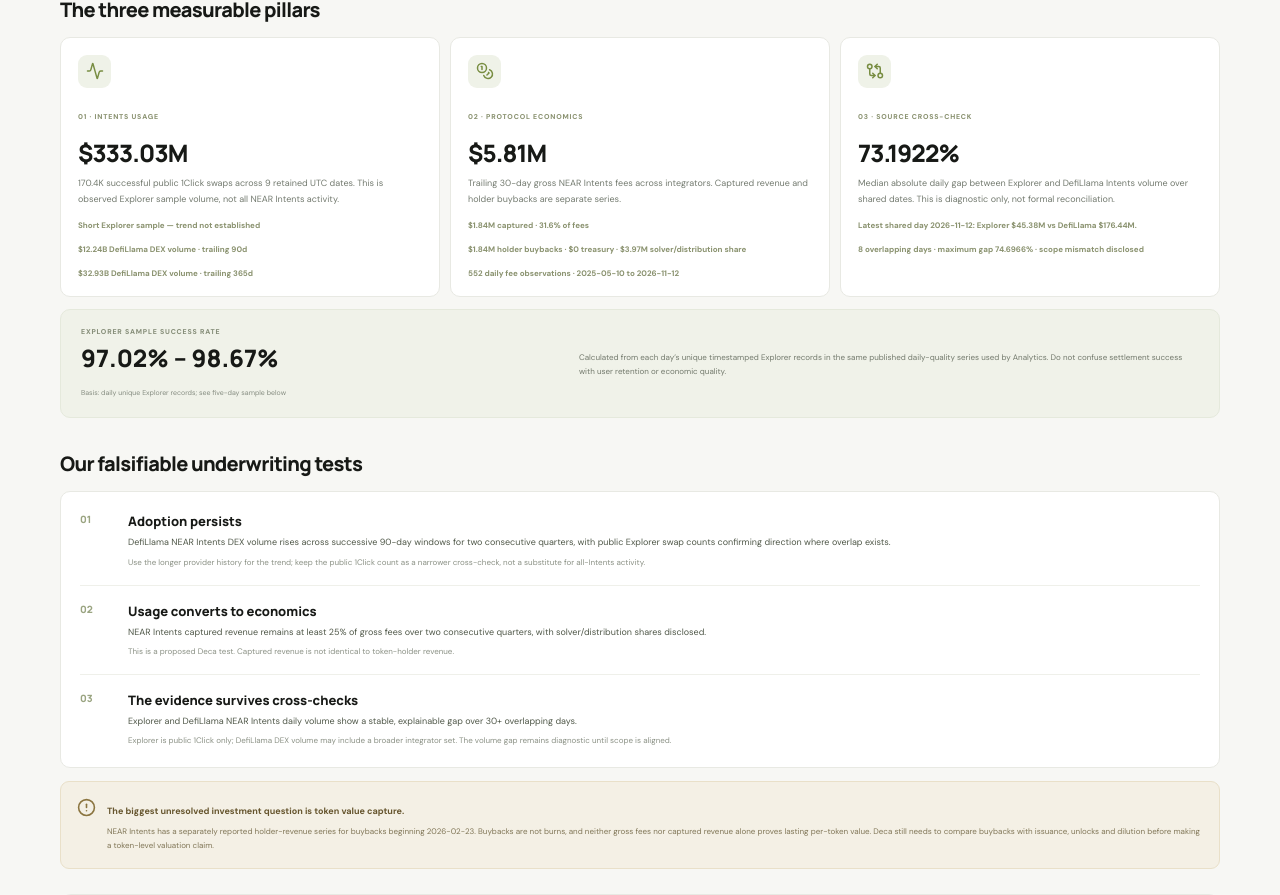
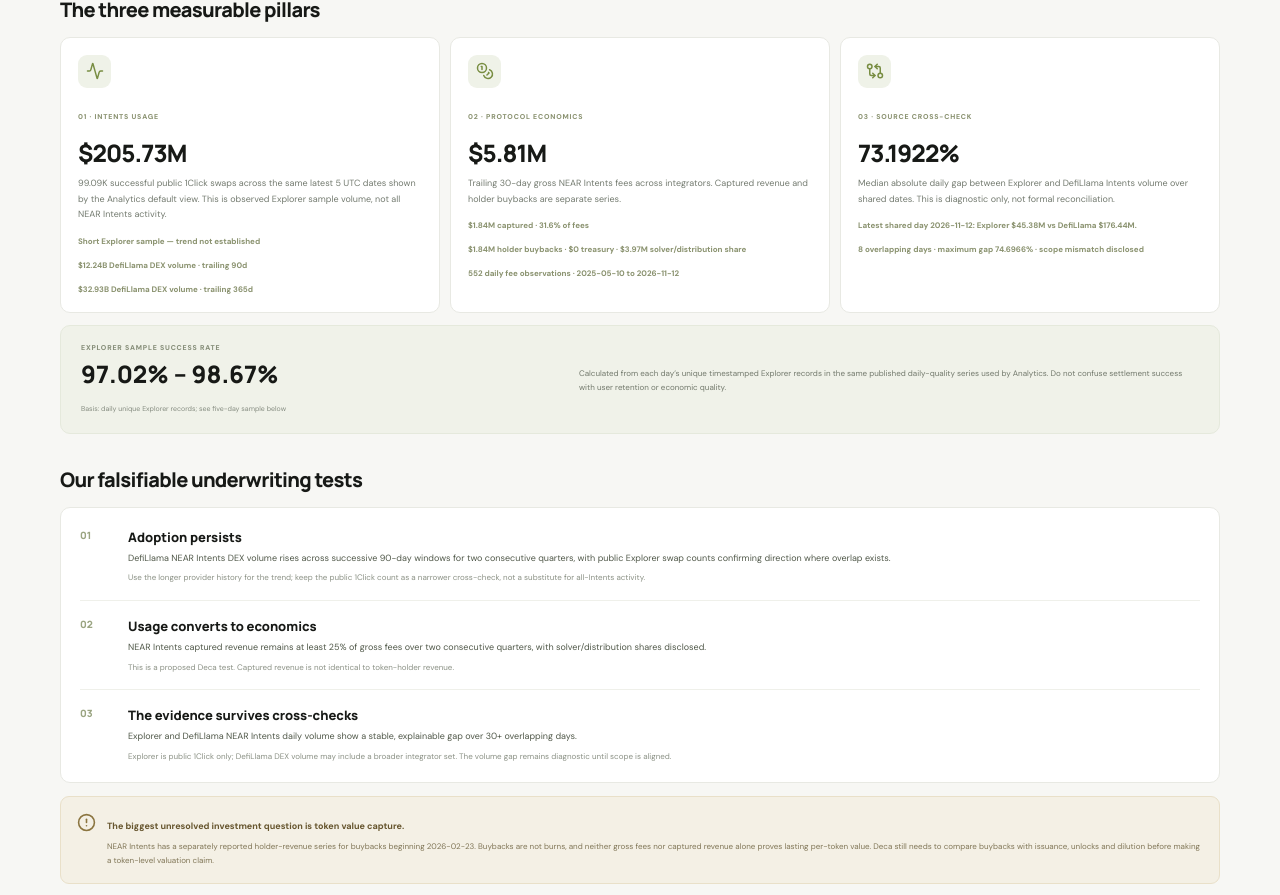
Before and after one commit to ExoDus768/Deca, a Next.js app: page /investment in a window 1280 px wide. Shown: the part 1157-2052 px from the top of the page. Built offline with nearby package versions, Linux system fonts and the light colour scheme.

Commit message:
Match investment headline totals to analytics five-day default window

```diff
--- a/app/investment/page.tsx
+++ b/app/investment/page.tsx
@@ -31,8 +31,8 @@ const fiveDayAvgSwap=latestFive.reduce((sum,r)=>sum+r.transactions,0)?fiveDayTot
 const defiVolume=defiVolumeDoc?.series?.defillama_intents??{};
 const dates=Object.keys(volume).sort();
 const defiVolumeDates=Object.keys(defiVolume).sort();
-const totalVolume=Object.values(volume).reduce((a:number,b:any)=>a+Number(b||0),0);
-const totalTx=Object.values(tx).reduce((a:number,b:any)=>a+Number(b||0),0);
+const totalVolume=latestFive.reduce((sum,r)=>sum+r.volume,0);
+const totalTx=latestFive.reduce((sum,r)=>sum+r.transactions,0);
 const meta=(volumeDoc as any)?.metadata??{};
 const qualityRate=meta.success_rate_pct!=null?Number(meta.success_rate_pct):(meta.successful_rows!=null&&meta.raw_rows?Number(meta.successful_rows)/Number(meta.raw_rows)*100:null);
 const rateBasis="daily unique Explorer records; see five-day sample below";
@@ -100,7 +100,7 @@ export default function Investment(){
   <div className="thesis-status"><span className="mini-label">EVIDENCE GRADE</span><strong>{enoughHistory?"Developing · broader history available":"Early · insufficient for a long-term conclusion"}</strong><p>{dates.length} UTC daily Explorer observations currently published. {meta.page_cap_reached?"The latest Explorer fetch reached its configured page cap, so history may be incomplete.":"The Explorer sample is not yet a verified long-term history."} DefiLlama DEX context: {defiVolumeCoverage}. Its scope may be broader than public 1Click. The dedicated Intents fee adapter supplies a separate long-run economics series.</p></div>
   <h2 className="subsection-title">The three measurable pillars</h2>
   <div className="thesis-evidence-grid">
-   <article><div className="research-icon"><Activity size={18}/></div><span>01 · INTENTS USAGE</span><h3>{money(totalVolume)}</h3><p>{fmt(totalTx)} successful public 1Click swaps across {dates.length} retained UTC dates. This is observed Explorer sample volume, not all NEAR Intents activity.</p><small>{dates.length>=90?"90+ Explorer daily observations":"Short Explorer sample — trend not established"}</small><small>{defiVolume90==null?"DefiLlama 90-day volume pending":money(defiVolume90)+" DefiLlama DEX volume · trailing 90d"}</small><small>{defiVolume365==null?"DefiLlama 365-day volume pending":money(defiVolume365)+" DefiLlama DEX volume · trailing 365d"}</small></article>
+   <article><div className="research-icon"><Activity size={18}/></div><span>01 · INTENTS USAGE</span><h3>{money(totalVolume)}</h3><p>{fmt(totalTx)} successful public 1Click swaps across the same latest {latestFive.length} UTC dates shown by the Analytics default view. This is observed Explorer sample volume, not all NEAR Intents activity.</p><small>{dates.length>=90?"90+ Explorer daily observations":"Short Explorer sample — trend not established"}</small><small>{defiVolume90==null?"DefiLlama 90-day volume pending":money(defiVolume90)+" DefiLlama DEX volume · trailing 90d"}</small><small>{defiVolume365==null?"DefiLlama 365-day volume pending":money(defiVolume365)+" DefiLlama DEX volume · trailing 365d"}</small></article>
    <article><div className="research-icon"><Coins size={18}/></div><span>02 · PROTOCOL ECONOMICS</span><h3>{fees30==null?"Awaiting fee feed":money(fees30)}</h3><p>{fees30==null?"DefiLlama fee history has not yet been normalized.":"Trailing 30-day gross NEAR Intents fees across integrators. Captured revenue and holder buybacks are separate series."}</p><small>{revenue30==null?"Captured revenue pending":money(revenue30)+" captured · "+(monetization==null?"":monetization.toFixed(1)+"% of fees")}</small><small>{holderRevenue30==null?"Holder buybacks pending":money(holderRevenue30)+" holder buybacks"} · {protocolRevenue30==null?"Treasury series pending":money(protocolRevenue30)+" treasury"} · {supplySideRevenue30==null?"Solver share pending":money(supplySideRevenue30)+" solver/distribution share"}</small><small>{feeCoverage}</small></article>
    <article><div className="research-icon"><GitCompareArrows size={18}/></div><span>03 · SOURCE CROSS-CHECK</span><h3>{diagnostic.status==="compared"?diagnostic.median_gap_pct+"%":"Not yet comparable"}</h3><p>{diagnostic.status==="compared"?"Median absolute daily gap between Explorer and DefiLlama Intents volume over shared dates. This is diagnostic only, not formal reconciliation.":"A provider series and overlapping dates are still required before a gap can be calculated."}</p><small>{latestPair}</small><small>{diagnostic.status==="compared"?diagnostic.overlap_days+" overlapping days · maximum gap "+diagnostic.max_gap_pct+"% · scope mismatch disclosed":provider.status??"Provider context pending"}</small></article>
   </div>
```
